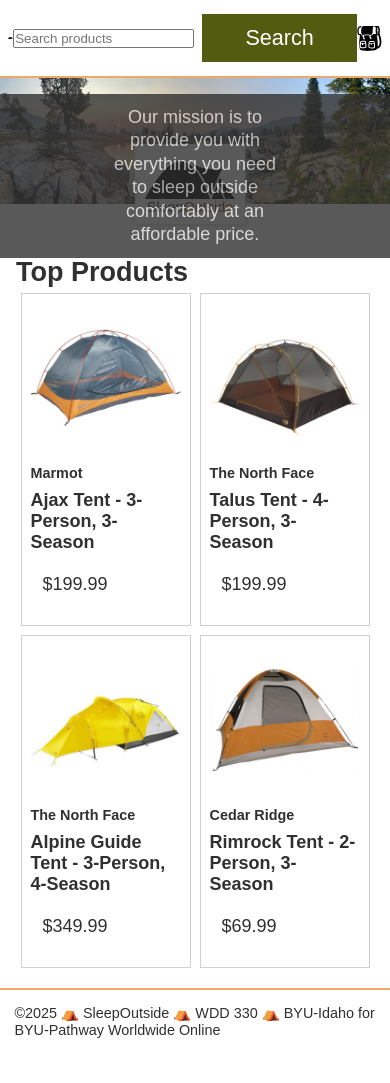
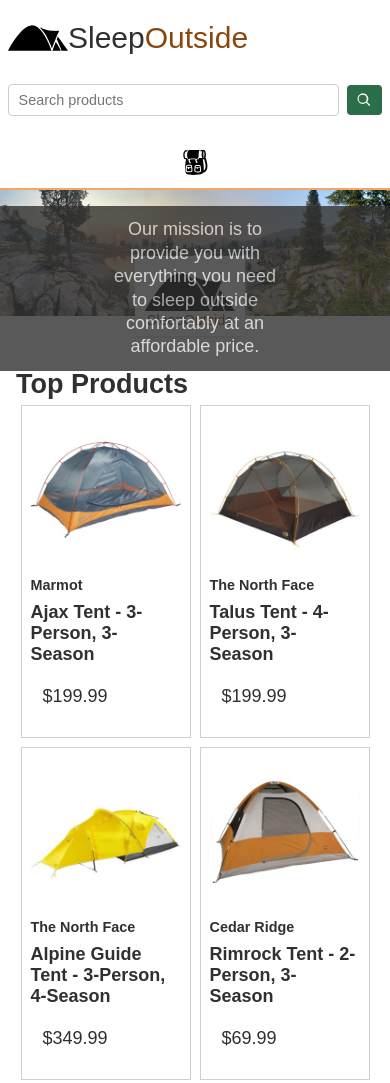
Before and after one commit to Samizy29/Sleep-Outside, a website: page src/index.html in a window 390 px wide. Shown: the top 1083 px of the page. Before the commit the page ends 1052 px from the top, so only its background shows below. Drawn offline with Linux system fonts and the light colour scheme.

Commit message:
Update file paths in HTML and CSS for consistency; add search form styling

```diff
--- a/src/css/style.css
+++ b/src/css/style.css
@@ -296,3 +296,87 @@
   gap: 0.5rem;
   align-items: center;
 }
+
+/* =========================
+   Navbar Search Styling
+   ========================= */
+
+header {
+  display: flex;
+  align-items: center;
+  justify-content: space-between;
+  gap: 1rem;
+  flex-wrap: wrap;
+}
+
+.search-form {
+  display: flex;
+  align-items: center;
+  gap: 0.5rem;
+}
+
+.search-form input[type="search"] {
+  padding: 0.45rem 0.6rem;
+  border: 1px solid #ccc;
+  border-radius: 4px;
+  font-size: 0.9rem;
+  min-width: 180px;
+}
+
+.search-form input[type="search"]:focus {
+  outline: none;
+  border-color: #2c6e49; /* matches outdoor theme */
+}
+
+.search-form button {
+  padding: 0.45rem 0.75rem;
+  border: none;
+  background-color: #2c6e49;
+  color: #fff;
+  border-radius: 4px;
+  font-size: 0.85rem;
+  cursor: pointer;
+}
+
+.search-form button:hover {
+  background-color: #1f5236;
+}
+
+/* Search icon button */
+.search-form button {
+  display: flex;
+  align-items: center;
+  justify-content: center;
+  padding: 0.45rem 0.6rem;
+  border: none;
+  background-color: #2c6e49;
+  color: #fff;
+  border-radius: 4px;
+  cursor: pointer;
+}
+
+.search-form button:hover {
+  background-color: #1f5236;
+}
+
+.search-icon {
+  width: 16px;
+  height: 16px;
+  fill: currentColor;
+}
+
+@media (max-width: 600px) {
+  header {
+    flex-direction: column;
+    align-items: stretch;
+  }
+
+  .search-form {
+    width: 100%;
+  }
+
+  .search-form input[type="search"] {
+    flex: 1;
+    width: 100%;
+  }
+}
--- a/src/index.html
+++ b/src/index.html
@@ -4,25 +4,39 @@
     <meta charset="UTF-8" />
     <meta name="viewport" content="width=device-width, initial-scale=1.0" />
     <title>Sleep Outside | Home</title>
-    <link rel="stylesheet" href="/css/style.css" />
+    <link rel="stylesheet" href="/src/css/style.css" />
   </head>
 
   <body>
     <header class="divider">
       <div class="logo">
-        <img src="/images/noun_Tent_2517.svg" alt="tent image for logo" />
+        <img src="/src/images/noun_Tent_2517.svg" alt="tent image for logo" />
         <a href="index.html"> Sleep<span class="highlight">Outside</span></a>
       </div>
 
       <!-- Product Search -->
   <form id="search-form" class="search-form">
     <input
-      type="search"
-      id="search-input"
-      placeholder="Search products"
-      aria-label="Search products"
+  type="search"
+  id="search-input"
+  name="q"
+  placeholder="Search products"
+  aria-label="Search products"
+  required
+/>
+    <button type="submit" aria-label="Search">
+  <svg
+    class="search-icon"
+    xmlns="http://www.w3.org/2000/svg"
+    viewBox="0 0 24 24"
+    aria-hidden="true"
+  >
+    <path
+      d="M10 2a8 8 0 105.293 14.293l4.707 4.707 1.414-1.414-4.707-4.707A8 8 0 0010 2zm0 2a6 6 0 110 12 6 6 0 010-12z"
     />
-    <button type="submit">Search</button>
+  </svg>
+</button>
+
   </form>
 
       <div class="cart">
@@ -56,12 +70,12 @@
     <main class="divider">
       <div class="hero">
         <img
-          src="/images/banner-sm.jpg"
+          src="/src/images/banner-sm.jpg"
           srcset="images/banner-sm.jpg 500w, images/banner.jpg"
           alt="image of a high mountain lake"
         />
         <div class="logo logo--square">
-          <img src="/images/noun_Tent_2517.svg" alt="tent image for logo" />
+          <img src="/src/images/noun_Tent_2517.svg" alt="tent image for logo" />
           <div>Sleep<span class="highlight">Outside</span></div>
         </div>
         <div class="mission">
@@ -76,7 +90,7 @@
         <h2>Top Products</h2>
         <ul class="product-list">
           <li class="product-card">
-            <a href="product_pages/marmot-ajax-3.html">
+            <a href="/product_pages/marmot-ajax-3.html">
               <img
                 src="images/tents/marmot-ajax-tent-3-person-3-season-in-pale-pumpkin-terracotta~p~880rr_01~320.jpg"
                 alt="Marmot Ajax tent"
@@ -87,7 +101,7 @@
             </a>
           </li>
           <li class="product-card">
-            <a href="product_pages/northface-talus-4.html">
+            <a href="/src/product_pages/northface-talus-4.html">
               <img
                 src="images/tents/the-north-face-talus-tent-4-person-3-season-in-golden-oak-saffron-yellow~p~985rf_01~320.jpg"
                 alt="Talus Tent - 4-Person, 3-Season"
@@ -98,7 +112,7 @@
             </a>
           </li>
           <li class="product-card">
-            <a href="product_pages/northface-alpine-3.html">
+            <a href="/src/product_pages/northface-alpine-guide-3.html">
               <img
                 src="images/tents/the-north-face-alpine-guide-tent-3-person-4-season-in-canary-yellow-high-rise-grey~p~985pr_01~320.jpg"
                 alt="Alpine Guide Tent - 3-Person, 4-Season"
@@ -109,7 +123,7 @@
             </a>
           </li>
           <li class="product-card">
-            <a href="product_pages/cedar-ridge-rimrock-2.html">
+            <a href="/src/product_pages/cedar-ridge-rimrock-2.html">
               <img
                 src="images/tents/cedar-ridge-rimrock-tent-2-person-3-season-in-rust-clay~p~344yj_01~320.jpg"
                 alt="Rimrock Tent - 2-Person, 3-Season"
@@ -126,5 +140,8 @@
       &copy;2025 ⛺ SleepOutside ⛺ WDD 330 ⛺ BYU-Idaho for BYU-Pathway
       Worldwide Online
     </footer>
+
+    <script src="/src/js/search.js" type="module"></script>
+
   </body>
 </html>
```
Also changed, not shown: src/checkout/index.html (+1 -1 lines), src/product_pages/search.html (+3 -3 lines).
